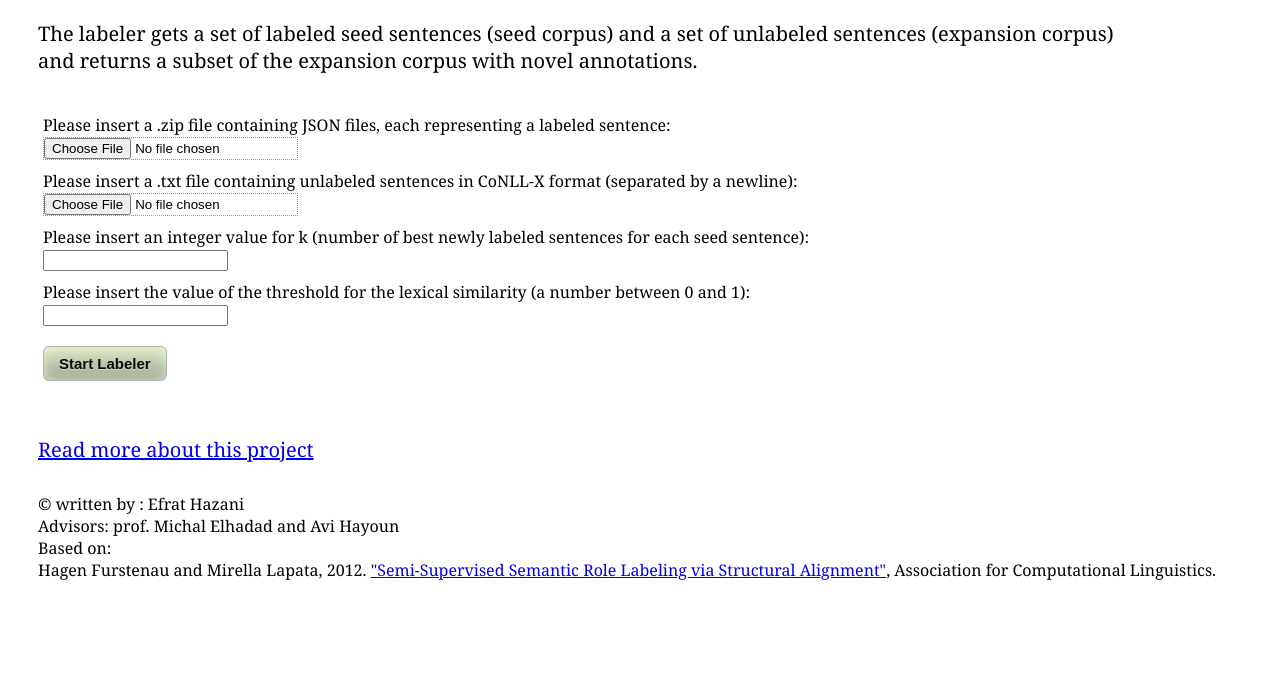
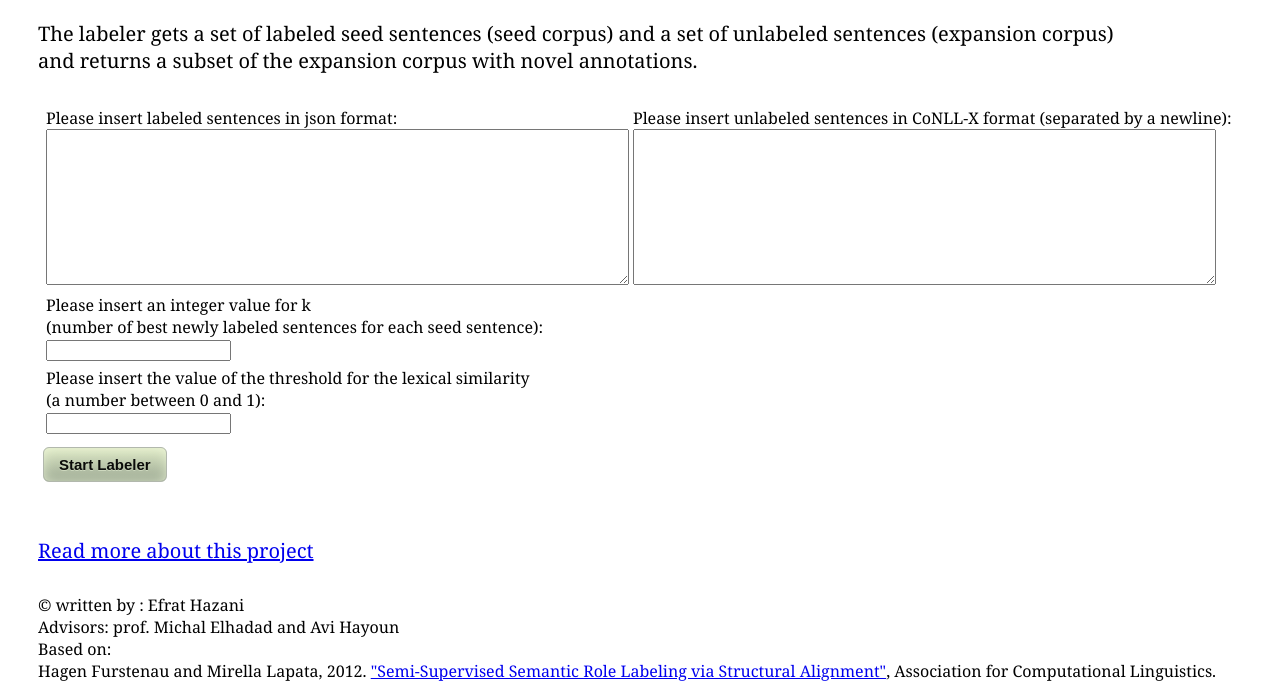
Before and after one commit to efrathaz/semantic-role-labeler, a Flask app: page /home in a window 1280 px wide. Shown: the part 89-770 px from the top of the page. Run offline with Flask 2, Linux system fonts and the light colour scheme; parts of the project's set-up code (start-up, migrations or seed data) failed here and were passed over.

Commit message:
getting input from POST argiments

```diff
--- a/methods.py
+++ b/methods.py
@@ -1,12 +1,9 @@
 __author__ = 'efrathaz'
-import os
 import json
 import re
-from zipfile import ZipFile
 from importlib import import_module
 from Sentence import *
 from Word import *
-from SLR import app
 
 
 def init():
@@ -35,7 +32,7 @@ def upload_lex_models():
     mod = import_module('lexDepModel')
     lex_model = mod.Embeddings.load('static/deps.words')
 
-
+"""
 def parse_unlabeled_sentences():
     sentences = []
     with open(app.config['UPLOAD_FOLDER']+'unlabeled.txt', 'r') as file:
@@ -52,9 +49,46 @@ def parse_unlabeled_sentences():
             s.text = text
             sentences.append(s)
     return sentences
+"""
 
 
-def parse_labeled_sentences():
+def parse_unlabeled_sentences_text(text):
+    sentences = []
+    for sen in text.split("\n\n"):
+        s = Sentence()
+        s.depParse = sen
+        t = ""
+        for word in sen.split('\n'):
+            fields = word.split()
+            if len(fields) > 7:
+                s.add_word(Word(fields[0], fields[1], fields[2], fields[3], fields[6], fields[7]))
+                t += " " + fields[1]
+        s.text = t
+        sentences.append(s)
+    return sentences
+
+
+def parse_labeled_sentences_text(text):
+    sentences = []
+    for j in text.split('\n'):
+        json_file = json.loads(j)
+        s = Sentence()
+        words = json_file['depParse'].split('\n')
+        for word in words:
+            fields = word.split()
+            w = Word(fields[0], fields[1], fields[2], fields[3], fields[6], fields[7])
+            s.add_word(w)
+        update_roles(json_file, s)
+        update_fee(json_file, s)
+        s.luName = json_file['luName'].lower()
+        s.luID = int(json_file['luID'])
+        s.frameId = int(json_file['frameID'])
+        s.text = json_file['text']
+        sentences.append(s)
+    return sentences
+
+"""
+def parse_labeled_sentences_zip():
     sentences = []
     archive = ZipFile(app.config['UPLOAD_FOLDER']+'labeled.zip', 'r')
     archive.extractall(app.config['UPLOAD_FOLDER']+'labeled')
@@ -79,6 +113,7 @@ def parse_labeled_sentences():
                 s.text = json_file['text']
                 sentences.append(s)
     return sentences
+"""
 
 
 def update_roles(json_file, sentence):
--- a/templates/home.html
+++ b/templates/home.html
@@ -13,22 +13,30 @@
         (expansion corpus)<br>and returns a subset of the expansion corpus with novel annotations.</p>
     <section id="input">
         <form method="post" action="{{ url_for('upload') }}" accept-charset=utf8 enctype="multipart/form-data">
-            <section class="in">
-                Please insert a .zip file containing JSON files, each representing a labeled sentence:<br>
-                <input type="file" name="labeled_file">
-            </section>
-			<section class="in">
-                Please insert a .txt file containing unlabeled sentences in CoNLL-X format (separated by a newline):<br>
-                <input type="file" name="unlabeled_file">
-            </section>
-            <section class="in">
-                Please insert an integer value for k (number of best newly labeled sentences for each seed sentence):<br>
-                <input type="number" name="k" min="1">
-            </section>
-            <section class="in">
-                Please insert the value of the threshold for the lexical similarity (a number between 0 and 1):<br>
-                <input type="text" name="threshold" pattern="0.[0-9]*" min="0" max="1">
-            </section>
+            <table>
+                <tr>
+                    <td>
+                        Please insert labeled sentences in json format:<br>
+                        <textarea name="labeled_file" cols="70" rows="10"></textarea>
+                    </td>
+                    <td>
+                        Please insert unlabeled sentences in CoNLL-X format (separated by a newline):<br>
+                        <textarea name="unlabeled_file" cols="70" rows="10" placeholder=""></textarea>
+                    </td>
+                </tr>
+                <tr>
+                    <td>
+                        Please insert an integer value for k<br>(number of best newly labeled sentences for each seed sentence):<br>
+                        <input type="number" name="k" min="1">
+                    </td>
+                <tr/>
+                <tr>
+                    <td>
+                        Please insert the value of the threshold for the lexical similarity<br>(a number between 0 and 1):<br>
+                        <input type="text" name="threshold" pattern="0.[0-9]*" min="0" max="1">
+                    </td>
+                </tr>
+            </table>
             <input class="in" type="submit" value="Start Labeler"/>
         </form>
     </section>
--- a/SLR.py
+++ b/views.py
@@ -2,10 +2,9 @@ from flask import Flask
 from flask import render_template, request, redirect, url_for
 from time import time
 from methods import *
-from debug import *
 
 app = Flask(__name__)
-app.config['UPLOAD_FOLDER'] = 'uploaded/'
+# app.config['UPLOAD_FOLDER'] = 'uploaded/'
 
 
 @app.route('/')
@@ -20,36 +19,23 @@ def home():
 
 @app.route('/home', methods=['POST'])
 def upload():
-    unlabeled = request.files['unlabeled_file']
-    labeled = request.files['labeled_file']
-    if request.form['k'] is not '':
-        k = int(request.form['k'])
+    global labeled
+    global unlabeled
+
+    if request.form['labeled_file'] == '' or request.form['k'] == '' or request.form['threshold'] == '':
+        return 'Error: no input'
+    print(request.form['unlabeled_file'] == '')
+    # default unlabeled sentences file
+    if request.form['unlabeled_file'] == '':
+        with open('static/unlabeled_default.txt', 'r') as file:
+            unlabeled = parse_unlabeled_sentences_text(file.read())
     else:
-        k = 2
-    if request.form['threshold'] is not '':
-        threshold = float(request.form['threshold'])
-    else:
-        threshold = 0.6
+        unlabeled = parse_unlabeled_sentences_text(request.form['unlabeled_file'])
 
-    # save to upload folder
-    if unlabeled.filename == '' or labeled.filename == '':
-        return 'Error: no input'
-    else:
-        unlabeled.save(os.path.join(app.config['UPLOAD_FOLDER'], 'unlabeled.txt'))
-        labeled.save(os.path.join(app.config['UPLOAD_FOLDER'], 'labeled.zip'))
-
+    labeled = parse_labeled_sentences_text(request.form['labeled_file'])
+    k = int(request.form['k'])
+    threshold = float(request.form['threshold'])
     results = '\n\n'.join(run(k, threshold))
-
-    """
-    # remove files from upload folder
-    os.remove(os.path.join(app.config['UPLOAD_FOLDER'], 'unlabeled.txt'))
-    os.remove(os.path.join(app.config['UPLOAD_FOLDER'], 'labeled.zip'))
-    path = os.path.join(app.config['UPLOAD_FOLDER'], 'labeled/')
-    for item in os.listdir(path):
-        item_path = os.path.join(path, item)
-        if os.path.isfile(item_path):
-            os.remove(item_path)
-    """
     return results
 
 
@@ -59,9 +45,10 @@ def run(k, threshold):
     Returns a list of newly labeled sentences, represented as JSON files
     """
     start_time = time()
-    labeled = parse_labeled_sentences()
-    unlabeled = parse_unlabeled_sentences()
-
+    # labeled = parse_labeled_sentences_zip()
+    # unlabeled = parse_unlabeled_sentences()
+    for s in unlabeled:
+        s.print_sentence()
     # for every unlabeled sentence u, find maximal alignment with some labeled sentence l
     for u in unlabeled:
         targets = get_target_predicates(u)
@@ -80,13 +67,13 @@ def run(k, threshold):
                     max_l = l
                     max_alignment = alignment
                     max_score = score
-
+                    """
                     # debug
                     print_domain(l, alignment_domain)
                     print_range(u, alignment_range)
                     print_alignment(alignment, score)
                     print()
-
+                    """
             if max_score > 0:
                 # add newly labeled sentence and the assignment score to the list of sentences in l_max
                 u_tagged = assign(max_alignment, max_l, u)
```
